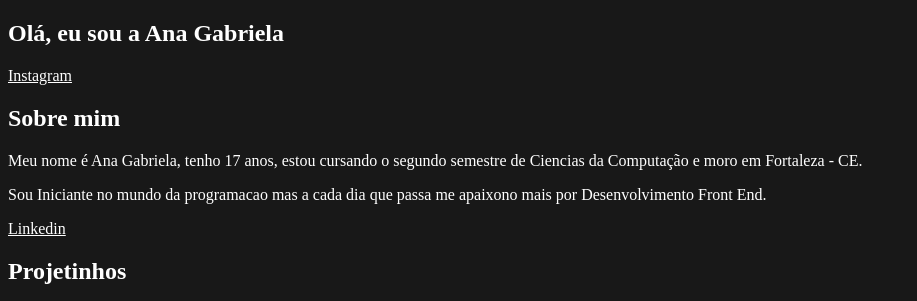
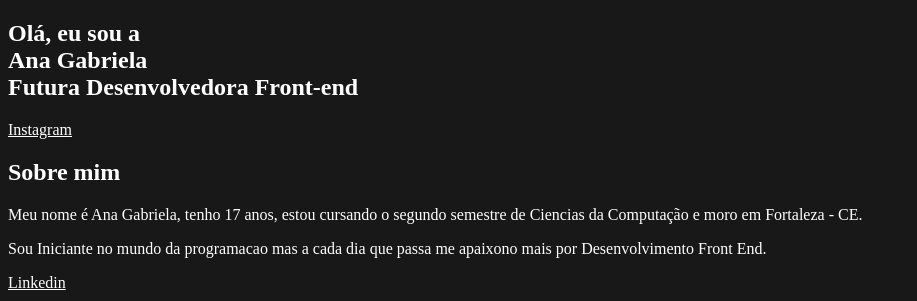
Before and after one commit to AnaGabrielaDev/portfolio, a plain HTML site: page index.html in a window 1280 px wide. Shown: the top 301 px of the page, without its empty margins (0-917 px from the left). Drawn offline with Linux system fonts and the light colour scheme.

Commit message:
🎨	:art:	structure the scope

```diff
--- a/index.html
+++ b/index.html
@@ -6,6 +6,7 @@
     <meta name="viewport" content="width=device-width, initial-scale=1.0">
     <title>Portfolio</title>
     <link rel="stylesheet" href="css/style.css">
+    <script defer src="main.js"></script>
 </head>
 <body>
     <header>
@@ -14,9 +15,17 @@
     <main>
         <section>
             <div>
-                <h2> Olá, eu sou a Ana Gabriela</h2>
-                <a href="https://www.instagram.com/aninha_gabrielah/" rel="noopener noreferrer" target="_blank">   Instagram
-                </a>
+                <article class="me">
+                    <h2> Olá, eu sou a <br>
+                        <span id="nome"> Ana Gabriela </span> <br>
+                        <span class="maquina-escrever">Futura Desenvolvedora Front-end</span>
+                    </h2>
+                    <a href="https://www.instagram.com/aninha_gabrielah/" rel="noopener noreferrer" target="_blank"> Instagram
+                    </a>
+                </article>
+                <article >
+                    <!-- <img src="image/5951687a-b2ed-44ee-bdca-44626e45a201.jpg" alt="Foto Ana Gabriela" class="fotinha"> -->
+                </article>
             </div>
         </section>
         <section>
```
